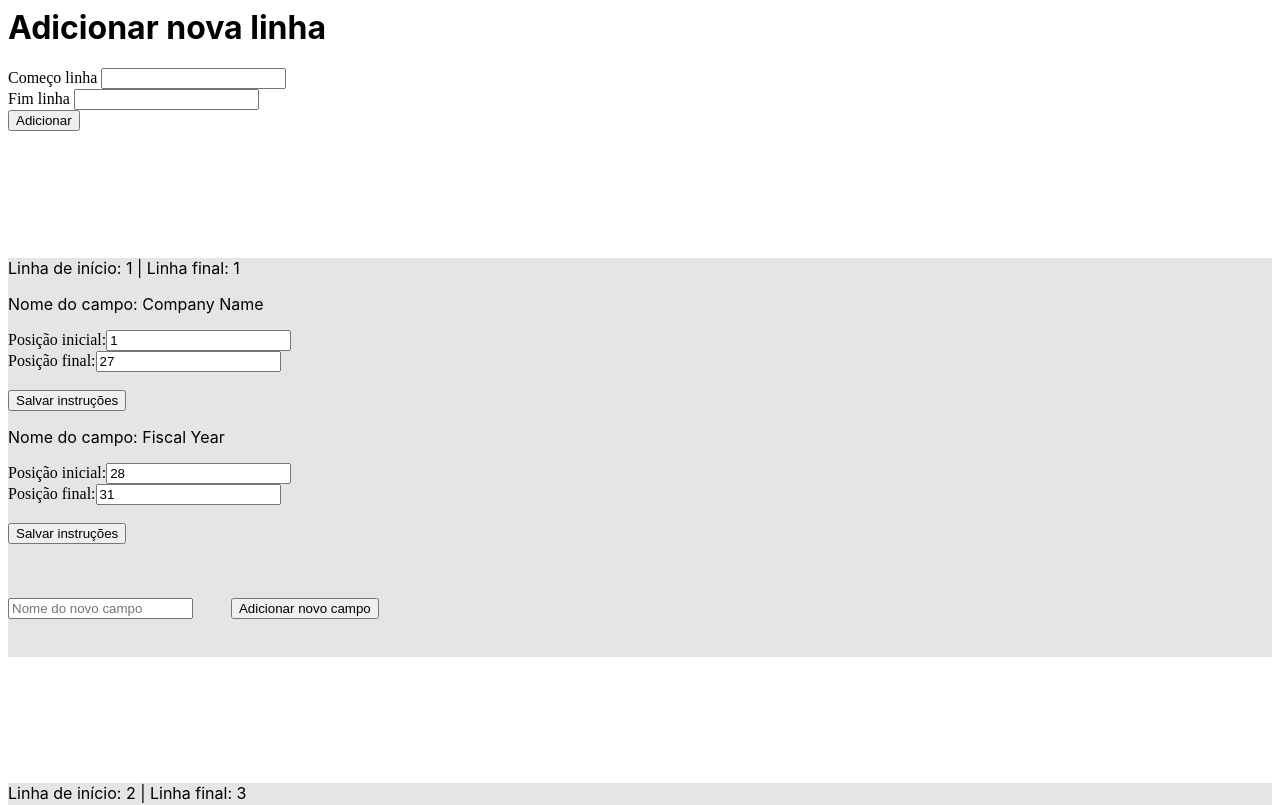
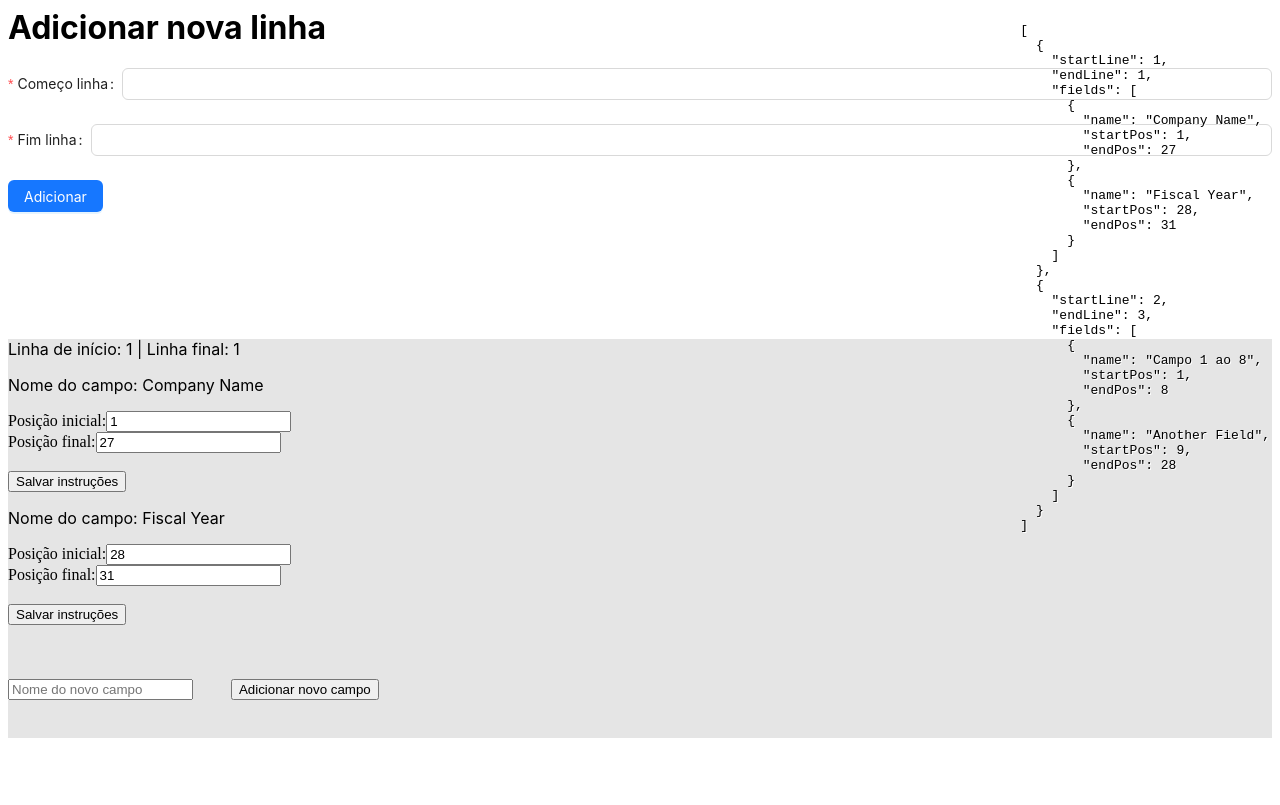
Before and after one commit to matefs/formulario-instrucoes-react, a React (Create React App) app: page / in a window 1280 px wide. Shown: the top 805 px of the page. Built offline with nearby package versions, Linux system fonts and the light colour scheme.

Commit message:
add: antd mudando o componente de formulario adicionar linha

```diff
--- a/package.json
+++ b/package.json
@@ -3,6 +3,7 @@
   "version": "0.0.0",
   "private": true,
   "dependencies": {
+    "antd": "^5.9.0",
     "react": "18.2.0",
     "react-dom": "18.2.0"
   },
--- a/src/LineInstructions.jsx
+++ b/src/LineInstructions.jsx
@@ -1,8 +1,10 @@
 import React, { useState } from 'react';
+import { Input, Form, Button, Card } from 'antd';
 
 function LineInstructionsForm({ lineInstructions, setLineInstructions }) {
   const [startLine, setStart] = useState();
   const [endLine, setEndLine] = useState();
+  const [addNewLineEmpatyWithFieldsForm] = Form.useForm();
 
   const [newFieldName, setNewFieldName] = useState('');
 
@@ -40,8 +42,11 @@ function LineInstructionsForm({ lineInstructions, setLineInstructions }) {
       );
     });
 
-    //console.log(lineExists);
-
+    /* Validacao se ja existe ou se inicial é maior que final */
+    if(newLine.startLine > newLine.endLine ){
+      alert('A linha inicial não pode ser maior que a linha final ');
+      return;
+    } else {
       if (lineExists) {
         alert('Essa linha já existe.');
         return;
@@ -51,13 +56,21 @@ function LineInstructionsForm({ lineInstructions, setLineInstructions }) {
           { ...newLine },
         ]);
       }
+    }
+
   };
 
-  const handleSubmit = (event) => {
-    event.preventDefault();
-    addLine({ startLine, endLine, fields: [] });
+  const handleSubmit = (values) => {
+//    event.preventDefault();
+    const newLine = {
+      startLine: values.startLine,
+      endLine: values.endLine,
+      fields: [],
+    };
+    addLine(newLine);;
     setStart('');
     setEndLine('');
+    addNewLineEmpatyWithFieldsForm.resetFields();
   };
 
   const handleFieldInitialFinalPosition = (event) => {
@@ -109,30 +122,44 @@ function LineInstructionsForm({ lineInstructions, setLineInstructions }) {
 
   return (
     <div>
-      {/*<pre> {JSON.stringify(lineInstructions, null, 2)} </pre> */}
+
+    { <pre style={{ position: 'fixed', top: '10px', right: '10px', textShadow:'1px 1px white', zIndex:999}}>
+    {JSON.stringify(lineInstructions, null, 2)}
+    </pre> }
+
 
 <div>
         <h1>Adicionar nova linha</h1>
-        <form onSubmit={handleSubmit}>
-          <div>
-            Começo linha{' '}
-            <input
-              type="number"
-              value={startLine}
-              onChange={(e) => setStart(e.target.value)}
-            />
+        <Form
+          form={addNewLineEmpatyWithFieldsForm}
+          onFinish={handleSubmit}
+          initialValues={{ startLine: '', endLine: '' }}
+
+        >
+          <Form.Item
+            label="Começo linha"
+            name="startLine"
+            rules={[{ required: true, message: 'Campo obrigatório' }]}
+            defaultValue={''}
+          >
+            <Input type="number" />
+          </Form.Item>
+          <Form.Item
+            label="Fim linha"
+            name="endLine"
+            rules={[{ required: true, message: 'Campo obrigatório' }]}
+            defaultValue={''}
+          >
+            <Input type="number" />
+          </Form.Item>
+          <Form.Item>
+            <Button type="primary" htmlType="submit">
+              Adicionar
+            </Button>
+          </Form.Item>
+        </Form>
       </div>
-          <div>
-            Fim linha{' '}
-            <input
-              type="number"
-              value={endLine}
-              onChange={(e) => setEndLine(e.target.value)}
-            />
-          </div>
-          <input type="submit" value="Adicionar" />
-        </form>
-      </div>
+
 
       <div>
         {lineInstructions.map((line, lineIndex) => (
```
Lines whose indentation alone changed are shown as unchanged.
